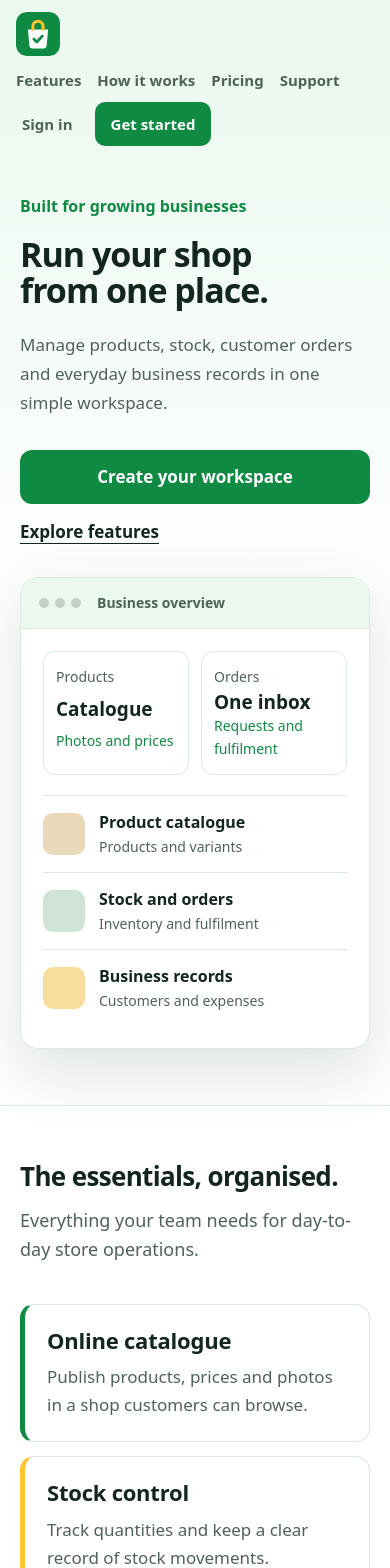
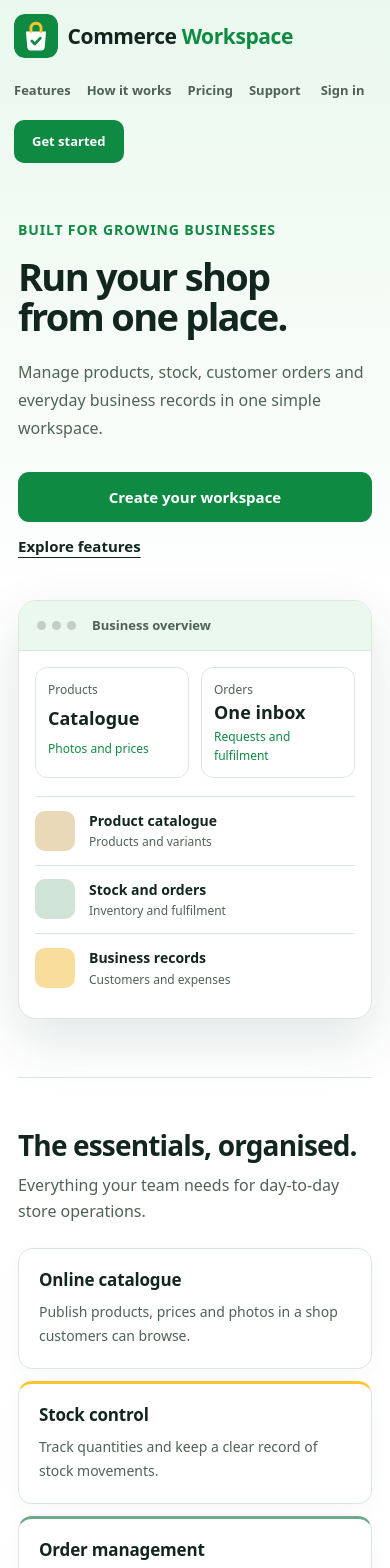
Before and after one commit to learninghub44/kenya-multitenant-commerce-docs, a Next.js app: page / in a window 390 px wide. Shown: the top 1568 px of the page. Built offline with nearby package versions, Linux system fonts and the light colour scheme.

Commit message:
Polish homepage layout and responsive spacing

```diff
--- a/src/app/home.module.css
+++ b/src/app/home.module.css
@@ -1,91 +1,47 @@
-.page { --ink: #12261f; --muted: #4f6257; --green: #0f8a43; --green-dark: #0a6e35; --deep: #0d8a43; --line: #dbe8de; --soft: #eaf8ee; --sun: #ffc42e; min-height: 100vh; background: linear-gradient(180deg, #eaf8ee 0, #fff 640px); color: var(--ink); font-size: 16px; line-height: 1.6; }
-.page h1, .page h2, .page h3 { font-family: var(--font-display); }
-.nav { display: flex; align-items: center; justify-content: space-between; gap: 24px; max-width: 1480px; margin: 0 auto; padding: 18px clamp(20px, 5vw, 56px); }
-.brand { display: inline-flex; align-items: center; gap: 12px; color: var(--ink); font-family: var(--font-display); font-size: 19px; font-weight: 700; text-decoration: none; white-space: nowrap; }
-.brandMark { display: grid; place-items: center; width: 40px; height: 40px; border-radius: 11px; background: var(--green); color: var(--sun); font-size: 22px; font-weight: 800; }
-.nav nav { display: flex; align-items: center; gap: clamp(16px, 3vw, 32px); }
-.nav nav a { color: var(--muted); font-size: 16px; font-weight: 700; text-decoration: none; white-space: nowrap; }
-.navSignIn { padding: 10px 6px; }
-.nav nav a:hover { color: var(--green); }
-.nav nav .navCta { padding: 11px 20px; border-radius: 10px; background: var(--green); color: #fff; }
-.nav nav .navCta:hover { background: var(--green-dark); color: #fff; }
-.hero { display: grid; grid-template-columns: minmax(0, 1.05fr) minmax(0, .95fr); align-items: center; gap: clamp(32px, 6vw, 80px); max-width: 1480px; margin: 0 auto; padding: clamp(40px, 7vw, 88px) clamp(20px, 5vw, 56px) clamp(56px, 8vw, 104px); }
-.heroCopy { max-width: 620px; }
-.kicker { margin: 0 0 16px; color: var(--green); font-size: 16px; font-weight: 700; }
-.hero h1 { margin: 0; font-size: clamp(34px, 5vw, 60px); font-weight: 800; line-height: 1.08; letter-spacing: -.03em; }
-.heroDescription { max-width: 520px; margin: 22px 0 32px; color: var(--muted); font-size: 18px; line-height: 1.7; }
-.heroActions { display: flex; align-items: center; flex-wrap: wrap; gap: 14px 24px; }
-.primaryCta, .ctaLight { display: inline-flex; align-items: center; justify-content: center; min-height: 54px; padding: 0 28px; border-radius: 12px; background: var(--green); color: #fff; font-size: 17px; font-weight: 700; text-decoration: none; transition: background .15s ease; }
-.primaryCta:hover { background: var(--green-dark); }
-.ctaLight { background: var(--sun); color: #3d2b00; }
-.ctaLight:hover { background: #ffc94f; }
-.textCta { color: var(--ink); font-size: 17px; font-weight: 650; text-decoration: underline; text-underline-offset: 5px; }
-.textCta:hover { color: var(--green); }
-.preview { overflow: hidden; width: 100%; max-width: 540px; justify-self: center; border: 1px solid var(--line); border-radius: 18px; background: #fff; box-shadow: 0 24px 60px rgb(11 61 46 / 14%); }
-.previewTop { display: flex; align-items: center; gap: 6px; padding: 14px 18px; border-bottom: 1px solid var(--line); background: var(--soft); }
-.previewTop span { width: 10px; height: 10px; border-radius: 50%; background: #c3cec7; }
-.previewTop b { margin-left: 10px; color: var(--muted); font-size: 14px; font-weight: 650; }
-.previewBody { display: grid; gap: 20px; padding: 22px; }
-.previewTiles { display: grid; grid-template-columns: 1fr 1fr; gap: 12px; }
-.previewTiles > div { display: grid; gap: 2px; padding: 16px; border: 1px solid var(--line); border-radius: 12px; }
-.previewTiles small { color: var(--muted); font-size: 14px; }
-.previewTiles strong { font-family: var(--font-display); font-size: 22px; line-height: 1.2; }
-.previewTiles span { color: var(--green); font-size: 14px; }
-.previewList { display: grid; margin: 0; padding: 0; list-style: none; }
-.previewList li { display: flex; align-items: center; gap: 14px; padding: 14px 0; border-top: 1px solid var(--line); }
-.previewList i { width: 42px; height: 42px; flex: 0 0 42px; border-radius: 10px; }
-.swatchSand { background: #ead9b8; }
-.swatchSage { background: #cfe3d6; }
-.swatchSun { background: #f8dd9d; }
-.previewList b, .previewList small { display: block; }
-.previewList b { font-size: 16px; }
-.previewList small { color: var(--muted); font-size: 14px; }
-.features { max-width: 1480px; margin: 0 auto; padding: clamp(56px, 8vw, 96px) clamp(20px, 5vw, 56px); border-top: 1px solid var(--line); }
-.sectionIntro { max-width: 640px; }
-.sectionIntro h2, .bottomCta h2 { margin: 0; font-size: clamp(26px, 3.8vw, 40px); line-height: 1.15; letter-spacing: -.025em; }
-.sectionIntro p { margin: 14px 0 0; color: var(--muted); font-size: 18px; }
-.featureGrid { display: grid; grid-template-columns: repeat(2, minmax(0, 1fr)); gap: 20px; margin-top: 40px; }
-.featureCard { padding: 28px; border: 1px solid var(--line); border-left: 5px solid var(--green); border-radius: 14px; background: #fff; }
-.featureCard:nth-child(2) { border-left-color: var(--sun); }
-.featureCard:nth-child(3) { border-left-color: #6fa88c; }
-.featureCard:nth-child(4) { border-left-color: #0a6e35; }
-.featureCard h3 { margin: 0 0 10px; font-size: 22px; line-height: 1.2; letter-spacing: -.01em; }
-.featureCard p { margin: 0; color: var(--muted); font-size: 17px; line-height: 1.65; }
-.bottomCta { display: flex; align-items: center; justify-content: space-between; gap: 28px; max-width: 1360px; margin: 0 auto 72px; padding: clamp(32px, 5vw, 56px); border-radius: 22px; background: var(--deep); color: #fff; }
-.bottomCta h2 { max-width: 16ch; color: #fff; }
-.bottomCta p { margin: 12px 0 0; color: #f0fbf3; font-size: 17px; }
-.bottomCta .ctaLight { flex: 0 0 auto; }
-.footer { display: flex; align-items: center; justify-content: space-between; flex-wrap: wrap; gap: 16px; max-width: 1480px; margin: 0 auto; padding: 24px clamp(20px, 5vw, 56px) 40px; border-top: 1px solid var(--line); }
-.footer > a:last-child { color: var(--muted); font-size: 15px; font-weight: 600; text-decoration: none; }
-.footer > a:last-child:hover { color: var(--green); }
-.page a:focus-visible { outline: 3px solid #1f7ac4; outline-offset: 3px; }
-@media (max-width: 960px) { .hero { grid-template-columns: 1fr; } .preview { max-width: 560px; justify-self: start; } }
-@media (max-width: 680px) {
-  .nav { gap: 12px; padding: 12px 16px; }
-  .nav nav { gap: 8px; }
-  .nav nav > a:first-child { display: none; }
-  .nav nav a { font-size: 15px; }
-  .nav nav .navCta { padding: 10px 16px; }
-  .hero { padding: 36px 20px 56px; }
-  .heroDescription { font-size: 17px; }
-  .featureGrid { grid-template-columns: 1fr; gap: 14px; }
-  .featureCard { padding: 22px; }
-  .bottomCta { align-items: flex-start; flex-direction: column; margin: 0 14px 48px; }
-  .bottomCta .ctaLight { width: 100%; }
-}
-@media (max-width: 520px) { .nav :global(.logo-word) { display: none; } .previewTiles > div { padding: 14px 12px; } .previewTiles strong { font-size: 19px; } }
-@media (max-width: 400px) { .heroActions { align-items: flex-start; flex-direction: column; } .primaryCta { width: 100%; } }
-@media (prefers-reduced-motion: reduce) { .primaryCta, .ctaLight { transition: none; } }
-
-.footer{display:grid;grid-template-columns:minmax(230px,1.4fr) repeat(3,minmax(150px,1fr));align-items:start;gap:28px;width:calc(100% - clamp(40px,8vw,120px));max-width:1480px;padding:42px 0 24px}
-.footerBrand p{max-width:34ch;margin:14px 0 0;color:var(--muted);font-size:14px;line-height:1.7}
-.footerColumn{display:grid;justify-items:start;align-content:start;gap:10px}
-.footerColumn h2{margin:0 0 5px;font-size:15px}
-.footerColumn a{color:var(--muted);font-size:14px;font-weight:650;text-decoration:none;overflow-wrap:anywhere}
-.footerColumn a:hover{color:var(--green);text-decoration:underline;text-underline-offset:3px}
-.footerBottom{grid-column:1/-1;display:flex;justify-content:space-between;gap:14px;padding-top:20px;border-top:1px solid var(--line);color:var(--muted);font-size:13px;line-height:1.6}
-@media(max-width:1000px){.footer{grid-template-columns:repeat(2,minmax(0,1fr))}.footerBrand{grid-column:1/-1}}
-@media(max-width:680px){.nav{align-items:flex-start;flex-direction:column}.nav nav{width:100%;flex-wrap:wrap;gap:10px 16px}.nav nav>a:first-child{display:inline-flex}.hero{padding-left:20px;padding-right:20px}.footer{width:calc(100% - 36px);grid-template-columns:1fr 1fr;gap:24px 18px;padding-top:34px}.footerBrand{grid-column:1/-1}.footerBottom{grid-column:1/-1;flex-direction:column}}
-@media(max-width:390px){.footer{grid-template-columns:1fr}.footerBrand,.footerBottom{grid-column:auto}}
-.paymentNote{max-width:1480px;margin:22px auto 0;padding:14px 18px;border:1px solid var(--line);border-radius:10px;background:#f7fbf8;color:var(--muted);font-size:14px;line-height:1.6}
-@media(max-width:680px){.paymentNote{margin-top:18px;padding:13px 14px;font-size:13px}}
+.page{--ink:#12261f;--muted:#4f6257;--green:#0f8a43;--green-dark:#0a6e35;--deep:#0d7540;--line:#dbe8de;--soft:#eaf8ee;--sun:#ffc42e;min-height:100vh;background:linear-gradient(180deg,#eaf8ee 0,#fff 620px);color:var(--ink);font-size:16px;line-height:1.6}
+.page h1,.page h2,.page h3{font-family:var(--font-display)}
+.nav{display:flex;align-items:center;justify-content:space-between;gap:24px;width:min(100% - 40px,1480px);margin:0 auto;padding:18px 0}
+.nav nav{display:flex;align-items:center;justify-content:flex-end;flex-wrap:wrap;gap:10px clamp(12px,2.2vw,28px)}
+.nav nav a{color:var(--muted);font-size:14px;font-weight:700;text-decoration:none;white-space:nowrap}
+.nav nav a:hover{color:var(--green)}
+.nav nav .navSignIn{padding:10px 4px}
+.nav nav .navCta{padding:11px 18px;border-radius:10px;background:var(--green);color:#fff}
+.nav nav .navCta:hover{background:var(--green-dark);color:#fff}
+.hero{display:grid;grid-template-columns:minmax(0,1.05fr) minmax(0,.95fr);align-items:center;gap:clamp(32px,6vw,80px);width:min(100% - 40px,1368px);margin:0 auto;padding:clamp(52px,7vw,96px) 0 clamp(64px,8vw,112px)}
+.heroCopy{max-width:620px}.kicker{margin:0 0 16px;color:var(--green);font-size:14px;font-weight:800;letter-spacing:.06em;text-transform:uppercase}
+.hero h1{max-width:13ch;margin:0;font-size:clamp(38px,5.3vw,68px);font-weight:800;line-height:1.04;letter-spacing:-.045em}
+.heroDescription{max-width:520px;margin:22px 0 30px;color:var(--muted);font-size:clamp(16px,1.5vw,19px);line-height:1.75}
+.heroActions{display:flex;align-items:center;flex-wrap:wrap;gap:12px 22px}
+.primaryCta,.ctaLight{display:inline-flex;align-items:center;justify-content:center;min-height:50px;padding:0 24px;border-radius:11px;background:var(--green);color:#fff;font-size:15px;font-weight:750;text-decoration:none;transition:background .15s ease}
+.primaryCta:hover{background:var(--green-dark)}.ctaLight{background:var(--sun);color:#3d2b00}.ctaLight:hover{background:#ffd35f}
+.textCta{color:var(--ink);font-size:15px;font-weight:700;text-decoration:underline;text-underline-offset:5px}.textCta:hover{color:var(--green)}
+.preview{overflow:hidden;width:100%;max-width:540px;justify-self:center;border:1px solid var(--line);border-radius:18px;background:#fff;box-shadow:0 22px 56px rgb(11 61 46 / 12%)}
+.previewTop{display:flex;align-items:center;gap:6px;padding:14px 18px;border-bottom:1px solid var(--line);background:var(--soft)}
+.previewTop span{width:9px;height:9px;border-radius:50%;background:#c3cec7}.previewTop b{margin-left:10px;color:var(--muted);font-size:13px;font-weight:700}
+.previewBody{display:grid;gap:18px;padding:22px}.previewTiles{display:grid;grid-template-columns:1fr 1fr;gap:12px}
+.previewTiles>div{display:grid;gap:3px;padding:16px;border:1px solid var(--line);border-radius:12px}
+.previewTiles small{color:var(--muted);font-size:12px}.previewTiles strong{font-family:var(--font-display);font-size:21px;line-height:1.2}.previewTiles span{color:var(--green);font-size:12px}
+.previewList{display:grid;margin:0;padding:0;list-style:none}.previewList li{display:flex;align-items:center;gap:14px;padding:13px 0;border-top:1px solid var(--line)}
+.previewList i{width:40px;height:40px;flex:0 0 40px;border-radius:10px}.swatchSand{background:#ead9b8}.swatchSage{background:#cfe3d6}.swatchSun{background:#f8dd9d}
+.previewList b,.previewList small{display:block}.previewList b{font-size:14px}.previewList small{color:var(--muted);font-size:12px}
+.features{width:min(100% - 40px,1368px);margin:0 auto;padding:clamp(56px,7vw,88px) 0;border-top:1px solid var(--line)}
+.sectionIntro{max-width:640px}.sectionIntro h2,.bottomCta h2{margin:0;font-size:clamp(28px,3.8vw,42px);line-height:1.12;letter-spacing:-.03em}
+.sectionIntro p{margin:12px 0 0;color:var(--muted);font-size:16px}
+.featureGrid{display:grid;grid-template-columns:repeat(4,minmax(0,1fr));gap:16px;margin-top:32px}
+.featureCard{min-width:0;padding:24px;border:1px solid var(--line);border-radius:14px;background:#fff;box-shadow:0 6px 22px rgb(18 38 31 / 3%)}
+.featureCard:nth-child(2){border-top:3px solid var(--sun)}.featureCard:nth-child(3){border-top:3px solid #6fa88c}.featureCard:nth-child(4){border-top:3px solid var(--green)}
+.featureCard h3{margin:0 0 9px;font-size:17px;line-height:1.3;letter-spacing:-.01em}.featureCard p{margin:0;color:var(--muted);font-size:14px;line-height:1.7}
+.paymentNote{max-width:100%;margin:24px 0 0;padding:13px 16px;border:1px solid var(--line);border-radius:10px;background:#f7fbf8;color:var(--muted);font-size:13px;line-height:1.6}
+.bottomCta{display:flex;align-items:center;justify-content:space-between;gap:28px;width:min(100% - 40px,1280px);margin:0 auto 68px;padding:clamp(30px,4.5vw,52px);border-radius:20px;background:var(--deep);color:#fff}
+.bottomCta h2{max-width:16ch;color:#fff}.bottomCta p{margin:10px 0 0;color:#eaf8ee;font-size:15px}.bottomCta .ctaLight{flex:0 0 auto}
+.footer{display:grid;grid-template-columns:minmax(220px,1.5fr) repeat(3,minmax(140px,1fr));align-items:start;gap:28px;width:min(100% - 40px,1368px);margin:0 auto;padding:38px 0 24px;border-top:1px solid var(--line)}
+.footerBrand p{max-width:34ch;margin:13px 0 0;color:var(--muted);font-size:13px;line-height:1.7}
+.footerColumn{display:grid;justify-items:start;align-content:start;gap:9px}.footerColumn h2{margin:0 0 5px;font-size:14px}
+.footerColumn a{color:var(--muted);font-size:13px;font-weight:650;text-decoration:none;overflow-wrap:anywhere}.footerColumn a:hover{color:var(--green);text-decoration:underline;text-underline-offset:3px}
+.footerBottom{grid-column:1/-1;display:flex;justify-content:space-between;gap:14px;padding-top:18px;border-top:1px solid var(--line);color:var(--muted);font-size:12px;line-height:1.6}
+.page a:focus-visible{outline:3px solid #1f7ac4;outline-offset:3px}
+@media(max-width:1100px){.featureGrid{grid-template-columns:repeat(2,minmax(0,1fr))}.footer{grid-template-columns:repeat(2,minmax(0,1fr))}.footerBrand{grid-column:1/-1}}
+@media(max-width:900px){.hero{grid-template-columns:1fr;gap:42px;padding-top:56px}.heroCopy{max-width:700px}.preview{max-width:640px;justify-self:start}}
+@media(max-width:680px){.nav{align-items:flex-start;flex-direction:column;gap:12px;padding:14px 0}.nav nav{justify-content:flex-start;gap:9px 16px}.nav nav a{font-size:13px}.hero{width:calc(100% - 36px);padding:42px 0 58px}.heroDescription{font-size:16px}.features{width:calc(100% - 36px);padding:52px 0}.featureGrid{grid-template-columns:1fr;gap:12px;margin-top:24px}.featureCard{padding:20px}.bottomCta{align-items:flex-start;flex-direction:column;width:calc(100% - 28px);margin-bottom:46px;padding:28px 22px}.bottomCta .ctaLight{width:100%}.footer{width:calc(100% - 36px);grid-template-columns:1fr 1fr;gap:24px 18px;padding-top:32px}.footerBrand{grid-column:1/-1}.footerBottom{grid-column:1/-1;flex-direction:column}.previewBody{padding:16px}}
+@media(max-width:390px){.nav{width:calc(100% - 28px)}.footer{grid-template-columns:1fr}.footerBrand,.footerBottom{grid-column:auto}.heroActions{align-items:stretch;flex-direction:column}.heroActions>*{width:100%}.previewTiles>div{padding:12px}.previewTiles strong{font-size:18px}}
+@media(prefers-reduced-motion:reduce){.primaryCta,.ctaLight{transition:none}}
```
